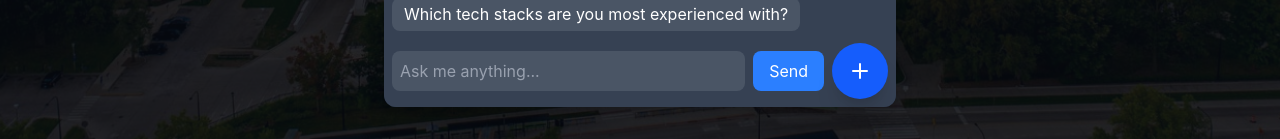
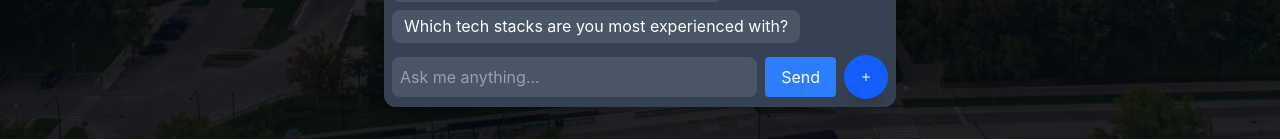
Before and after one commit to paul-nguyen-1/paul-portfolio, a React (Vite) app in the folder client/: page / in a window 1280 px wide. Shown: the part 653-792 px from the top of the page. Built offline with nearby package versions, Linux system fonts and the light colour scheme.

Commit message:
update size

```diff
--- a/client/src/components/chat/chat.tsx
+++ b/client/src/components/chat/chat.tsx
@@ -127,7 +127,7 @@ const Chat = () => {
           <div className="flex items-center gap-2">
             <button
               onClick={() => handleSend()}
-              className="bg-blue-500 text-white px-4 py-2 rounded-lg hover:bg-blue-600 transition cursor-pointer"
+              className="bg-blue-500 text-white px-4 py-2 rounded-sm hover:bg-blue-600 transition cursor-pointer"
             >
               Send
             </button>
--- a/client/src/components/floatingActionsButton.tsx
+++ b/client/src/components/floatingActionsButton.tsx
@@ -28,7 +28,7 @@ export default function FloatingActionButton() {
     <div className="relative">
       <AnimatePresence>
         {open && (
-          <div className="absolute bottom-16 right-1 flex flex-col items-end space-y-2">
+          <div className="absolute bottom-16 flex flex-col items-end space-y-2">
             {actions.map((action, i) => (
               <motion.a
                 key={action.label}
@@ -56,7 +56,7 @@ export default function FloatingActionButton() {
         className="group bg-blue-600 hover:bg-blue-700 p-4 rounded-full shadow-xl text-white transition cursor-pointer"
       >
         <FiPlus
-          size={24}
+          size={12}
           className="transform transition-transform duration-300 group-hover:rotate-90"
         />
       </button>
```
